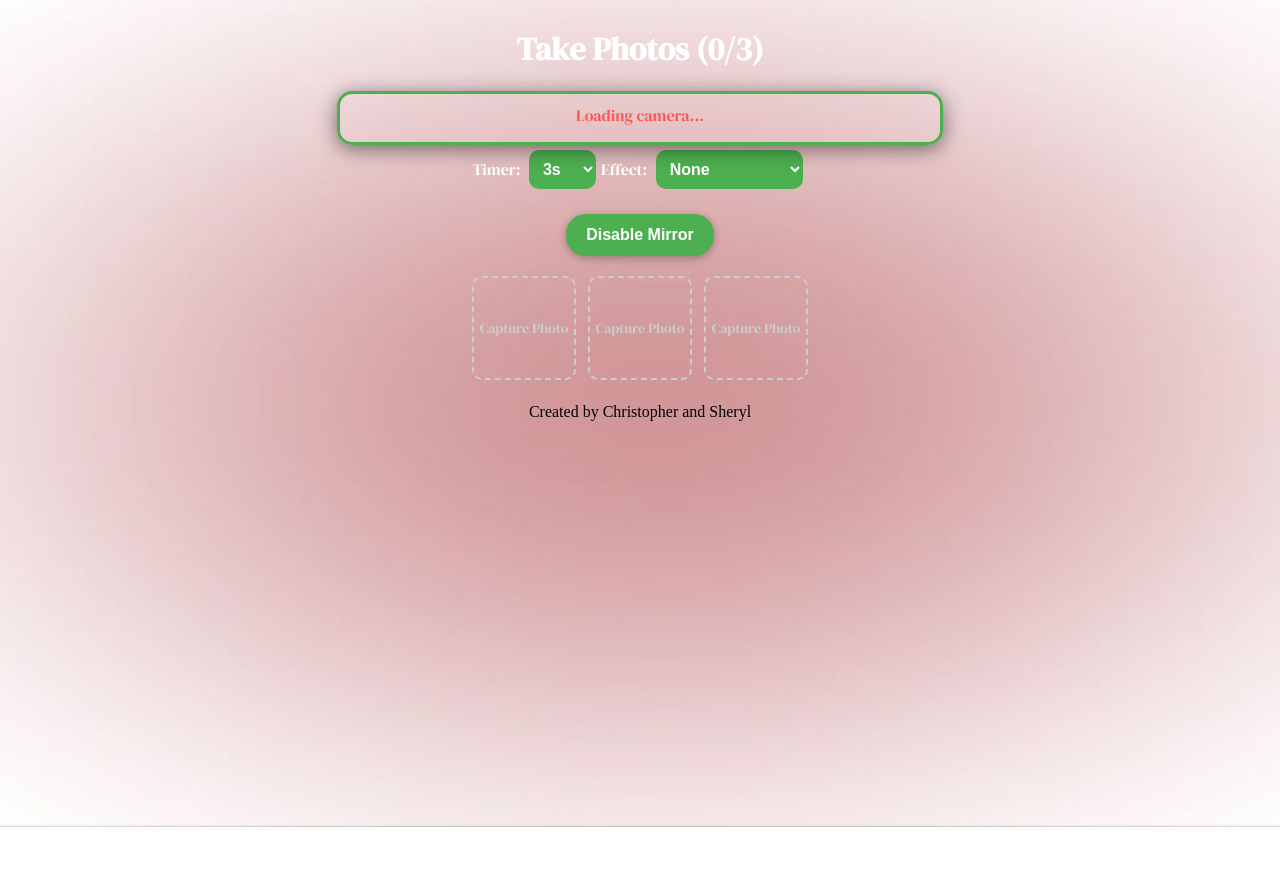
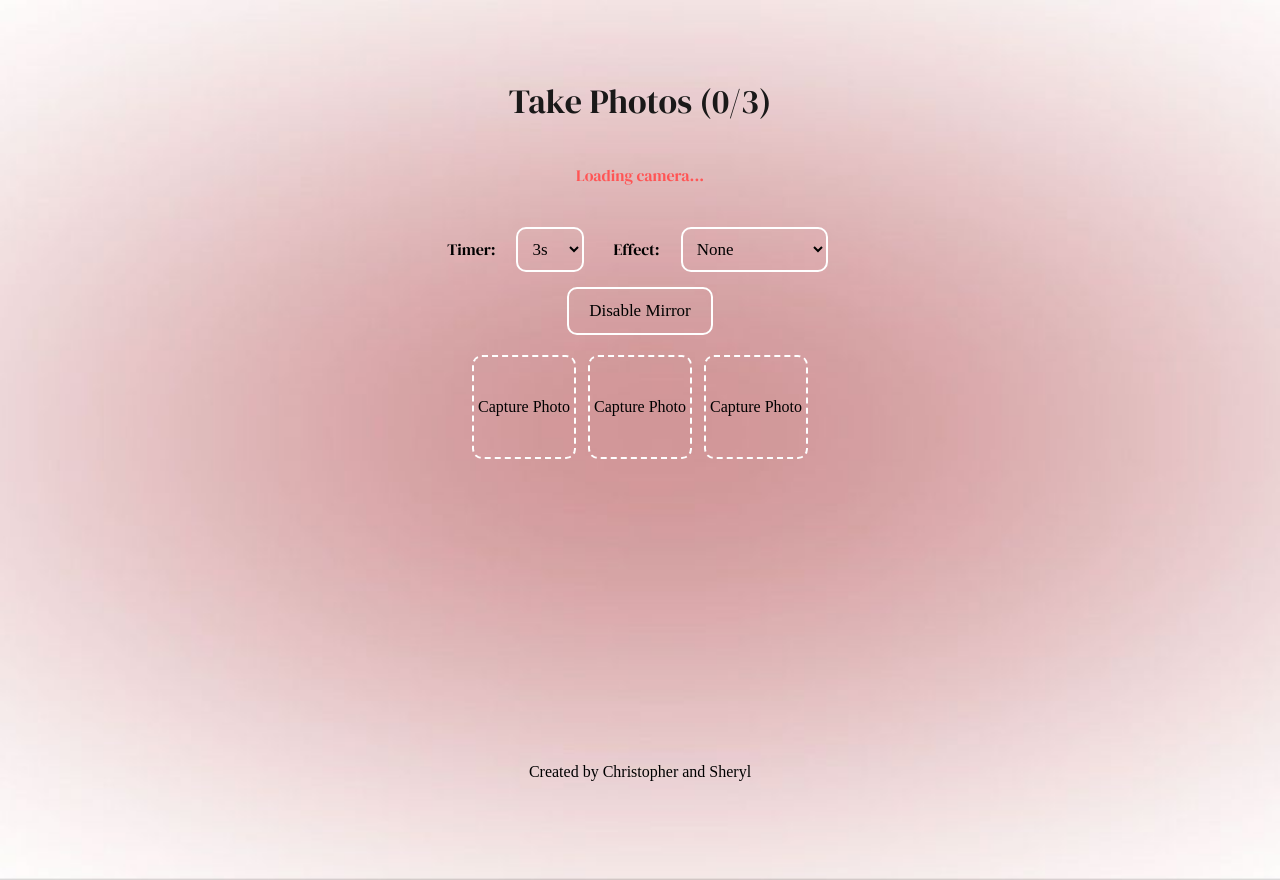
Before and after one commit to Christopheryu29/photobox-web, a React (Create React App) app: page /camera in a window 1280 px wide. Before the commit the page ends 827 px from the top, so only its background shows below. Built offline with nearby package versions, Linux system fonts and the light colour scheme; no server answers; a web font is replaced by a local one.

Commit message:
improve uiux camera page

```diff
--- a/src/components/CameraPage.tsx
+++ b/src/components/CameraPage.tsx
@@ -1,34 +1,18 @@
 import React, { useState, useRef, useEffect } from "react";
 import { useNavigate, useLocation } from "react-router-dom";
 import styled from "styled-components";
+import { Box, Typography } from "@mui/material";
 
 // Styled Components
-const Container = styled.div`
-  text-align: center;
-  color: white;
-  margin: 20px auto;
-  max-width: 800px;
-  position: relative;
-`;
-
-const Title = styled.h2`
-  font-size: 2rem;
-  margin-bottom: 20px;
-  font-weight: 600;
-`;
-
 const WebcamContainer = styled.div<{ mirrored: boolean; filter: string }>`
   position: relative;
   width: 100%;
   max-width: 600px;
-  margin: 0 auto;
-  border: 3px solid #4caf50;
-  border-radius: 15px;
+  margin: 20px auto;
   overflow: hidden;
-  box-shadow: 0 4px 20px rgba(0, 0, 0, 0.5);
 
   video {
-    width: 100%;
+    width: 90%;
     border-radius: 15px;
     transform: ${(props) => (props.mirrored ? "scaleX(-1)" : "none")};
     filter: ${(props) => props.filter};
@@ -63,7 +47,7 @@ const FlashOverlay = styled.div<{ flash: boolean }>`
 const PreviewImgContainer = styled.div`
   position: relative;
   display: inline-block;
-  border: 2px dashed #ccc;
+  border: 2px dashed #ffff;
   border-radius: 10px;
   width: 100px;
   height: 100px;
@@ -75,7 +59,7 @@ const PreviewImgContainer = styled.div`
   transition: border-color 0.3s ease;
 
   &:hover {
-    border-color: #4caf50;
+    border-color: #ffd6e4;
   }
 `;
 
@@ -86,8 +70,10 @@ const PreviewImg = styled.img`
 `;
 
 const Placeholder = styled.div`
-  font-size: 14px;
-  color: #ccc;
+  font-size: 16px;
+  font-weight: 50;
+  font-family: serif;
+  color: black;
   text-align: center;
 `;
 
@@ -99,10 +85,8 @@ const DeleteButton = styled.button`
   color: white;
   border: none;
   border-radius: 50%;
-  width: 20px;
-  height: 20px;
-  font-size: 12px;
-  font-weight: bold;
+  width: 15px;
+  height: 15px;
   cursor: pointer;
   display: flex;
   align-items: center;
@@ -120,26 +104,47 @@ const WebcamCanvas = styled.canvas`
 const ButtonsContainer = styled.div`
   display: flex;
   justify-content: center;
-  gap: 10px;
-  margin: 20px 0;
+  gap: 20px;
+  margin: 10px 0;
   flex-wrap: wrap;
 `;
 
-const WebcamButton = styled.button`
-  background-color: #4caf50;
-  color: white;
-  border: none;
-  border-radius: 20px;
+const CaptureButton = styled.button`
+  color: black;
+  background-color: white;
+  border-radius: 10px;
   padding: 12px 20px;
-  font-size: 16px;
+  font-size: 20px;
   font-weight: 600;
+  font-family: serif;
   cursor: pointer;
   transition: all 0.3s ease;
-  box-shadow: 0 2px 8px rgba(0, 0, 0, 0.3);
+  border: 2px solid #ffff;
 
   &:hover {
-    background-color: #45a049;
-    transform: scale(1.05);
+    background-color: #ffd6e4;
+  }
+
+  &:disabled {
+    background-color: #777;
+    cursor: not-allowed;
+  }
+`;
+
+const WebcamButton = styled.button`
+  color: black;
+  background-color: transparent;
+  border-radius: 10px;
+  padding: 12px 20px;
+  font-size: 17px;
+  font-weight: 50;
+  font-family: serif;
+  cursor: pointer;
+  transition: all 0.3s ease;
+  border: 2px solid #ffff;
+
+  &:hover {
+    background-color: #ffd6e4;
   }
 
   &:disabled {
@@ -152,15 +157,17 @@ const Select = styled.select`
   padding: 10px;
   border-radius: 10px;
   border: none;
-  font-size: 16px;
-  font-weight: 600;
-  color: white;
-  background-color: #4caf50;
+  font-size: 17px;
+  font-weight: 50;
+  font-family: serif;
+  color: black;
+  background-color: transparent;
   margin: 5px;
   cursor: pointer;
+  border: 2px solid #ffff;
 
   &:hover {
-    background-color: #45a049;
+    background-color: #ffd6e4;
   }
 `;
 
@@ -306,10 +313,10 @@ const CameraPage: React.FC = () => {
   }, []);
 
   return (
-    <Container>
-      <Title>
+    <Box height="85vh" textAlign="center" mt={10}>
+      <Typography variant="h4" color="primary" mb={4}>
         Take Photos ({images.filter(Boolean).length}/{numberOfPhotos})
-      </Title>
+      </Typography>
 
       <WebcamContainer mirrored={isMirrored} filter={filter}>
         {mediaStream ? (
@@ -326,7 +333,14 @@ const CameraPage: React.FC = () => {
       <FlashOverlay flash={flash} />
 
       {/* Timer Selection */}
-      <div>
+      <Box
+        display="flex"
+        flexDirection="row"
+        gap={3}
+        alignContent={"center"}
+        justifyContent={"center"}
+      >
+        <Box display="flex" alignItems="center" gap={2}>
           <label>Timer: </label>
           <Select
             value={timer}
@@ -336,7 +350,9 @@ const CameraPage: React.FC = () => {
             <option value={5}>5s</option>
             <option value={10}>10s</option>
           </Select>
+        </Box>
 
+        <Box display="flex" alignItems="center" gap={2}>
           <label>Effect: </label>
           <Select value={filter} onChange={(e) => setFilter(e.target.value)}>
             <option value="none">None</option>
@@ -349,16 +365,18 @@ const CameraPage: React.FC = () => {
             <option value="saturate(200%)">Vibrant</option>
             <option value="hue-rotate(90deg)">Retro</option>
           </Select>
-      </div>
+        </Box>
+      </Box>
+
 
       <ButtonsContainer>
-        {images.some((img) => img === null) && mediaStream && (
-          <WebcamButton onClick={() => startCountdown(images.indexOf(null))}>
-            Capture Photo ({images.filter(Boolean).length + 1}/{numberOfPhotos})
-          </WebcamButton>
-        )}
         {images.some((img) => img !== null) && (
           <WebcamButton onClick={handleReset}>Reset All</WebcamButton>
+        )}
+        {images.some((img) => img === null) && mediaStream && (
+          <CaptureButton onClick={() => startCountdown(images.indexOf(null))}>
+            Capture Photo ({images.filter(Boolean).length + 1}/{numberOfPhotos})
+          </CaptureButton>
         )}
         {images.every((img) => img !== null) && (
           <WebcamButton onClick={handleNext}>Next</WebcamButton>
@@ -392,7 +410,7 @@ const CameraPage: React.FC = () => {
           </PreviewImgContainer>
         ))}
       </ImageGallery>
-    </Container>
+    </Box>
   );
 };
 
```
Lines whose indentation alone changed are shown as unchanged.
